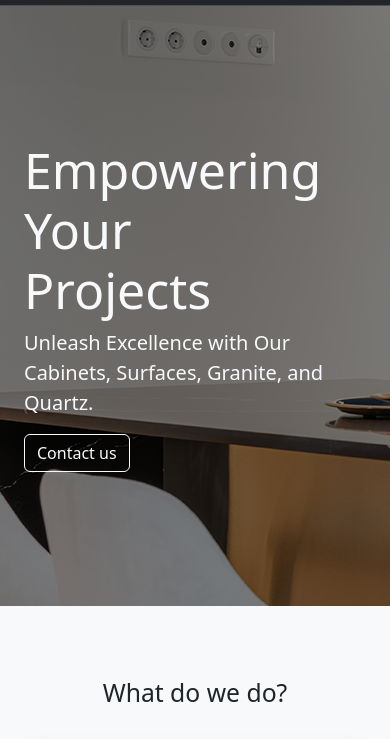
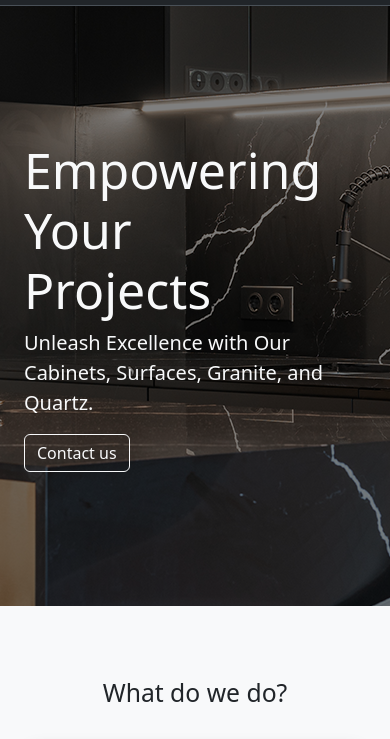
Before and after one commit to lirimahmeti/cgc.github.io, a plain HTML site: page index.html in a window 390 px wide. Shown: the part 62-801 px from the top of the page. Drawn offline with nearby package versions, Linux system fonts and the light colour scheme.

Commit message:
mobile improvements

```diff
--- a/stylesheet.scss
+++ b/stylesheet.scss
@@ -4,6 +4,7 @@
     background-attachment: fixed;
     background-size: cover;
     height: 600px;
+
 }
 .headline{
     h1{
@@ -24,3 +25,24 @@ main .card{
 section.contact{
     height: 400px;
 }
+@media (max-width: 575.98px) {
+    .background-image{
+        background-image: url("../images/mobile-background.png");
+        background-attachment: scroll;
+    }
+}
+// `md` applies to small devices (landscape phones, less than 768px)
+@media (max-width: 767.98px) {
+    .background-image{
+        background-image: url("../images/mobile-background.png");
+        background-attachment: scroll;
+    }
+}
+
+// `lg` applies to medium devices (tablets, less than 992px)
+@media (max-width: 991.98px) {
+    .background-image{
+        background-image: url("../images/mobile-background.png");
+        background-attachment: scroll;
+    }
+}
```
Also changed, not shown: assets/css/stylesheet.css, assets/images/mobile-background.png (added), 1 other file.
